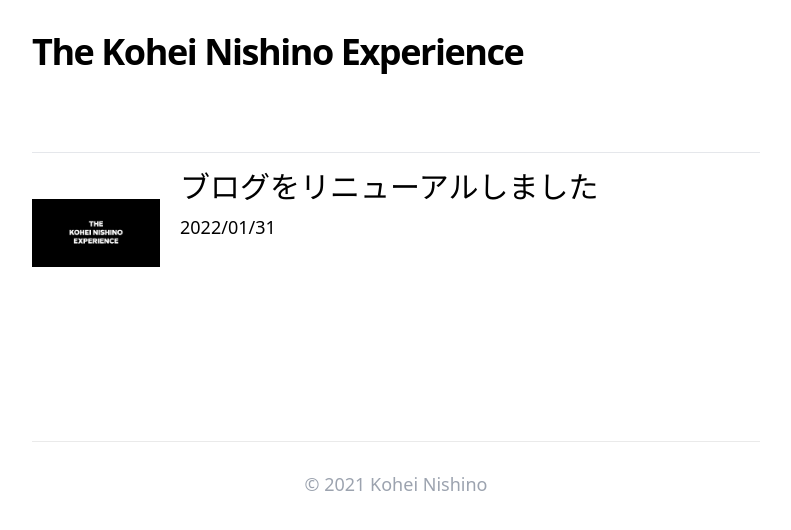
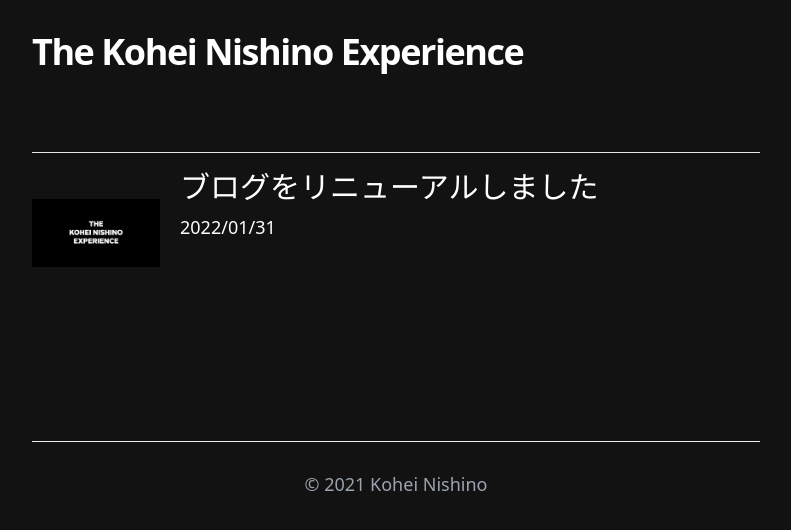
Before and after one commit to KoheiNishino/nextjs-blog, a Next.js app: page / in a window 1280 px wide. Shown: the top 530 px of the page, without its empty margins (244-1035 px from the left). Built offline with nearby package versions, Linux system fonts and the light colour scheme.

Commit message:
add body tag style

```diff
--- a/styles/index.css
+++ b/styles/index.css
@@ -13,3 +13,8 @@
 /* Stop purging. */
 
 /* Your own custom utilities */
+
+body {
+  background-color: #121212;
+  color: #ffffff;
+}
```
